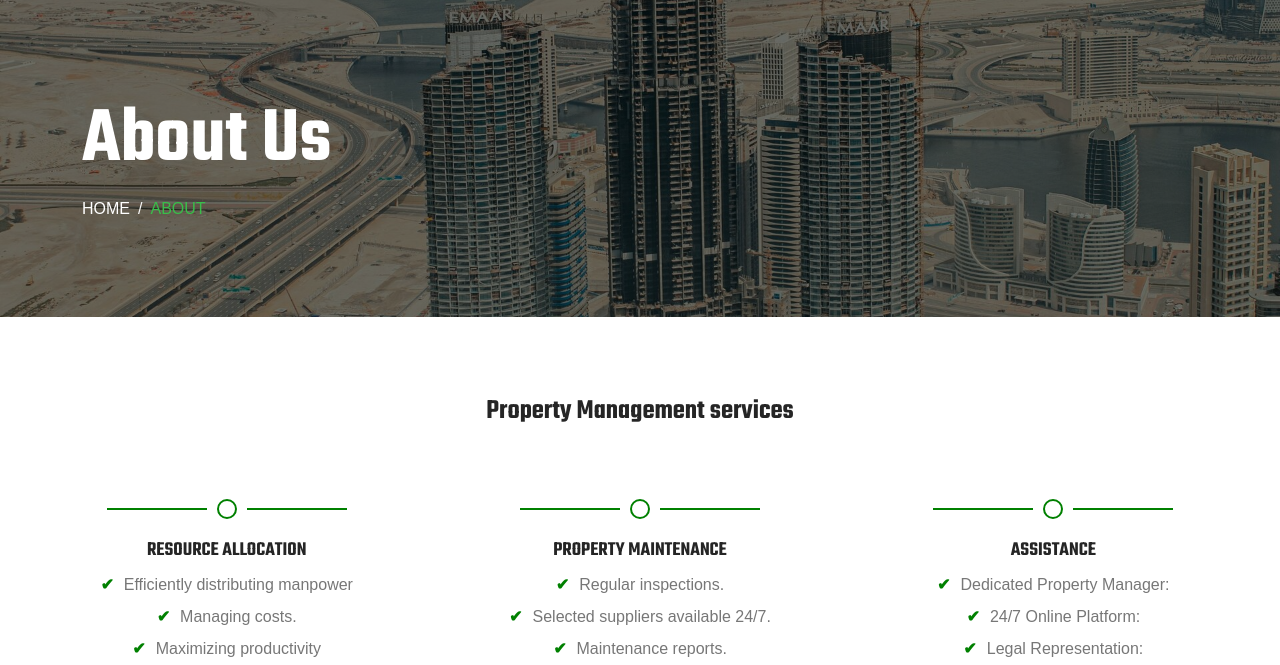
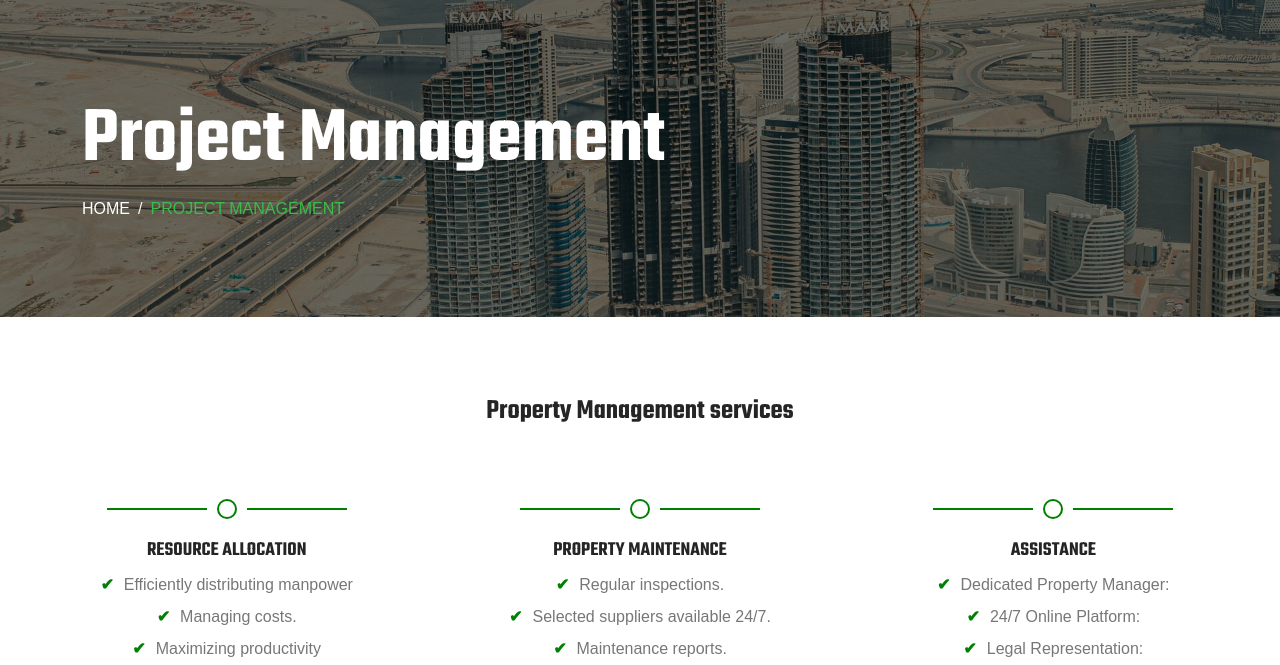
Before and after one commit to KVRL17/HD-website, a plain HTML site: page project.html in a window 1280 px wide. Shown: the part 135-800 px from the top of the page. Drawn offline with nearby package versions, Linux system fonts and the light colour scheme.

Commit message:
first commit

```diff
--- a/project.html
+++ b/project.html
@@ -397,11 +397,11 @@
     <!-- Page Header Start -->
     <div class="container-fluid page-header py-5 mb-5 wow fadeIn" data-wow-delay="0.1s">
         <div class="container py-5">
-            <h1 class="display-1 text-white animated slideInDown">About Us</h1>
+            <h1 class="display-1 text-white animated slideInDown">Project Management</h1>
             <nav aria-label="breadcrumb animated slideInDown">
                 <ol class="breadcrumb text-uppercase mb-0">
                     <li class="breadcrumb-item"><a class="text-white" href="#">Home</a></li>
-                    <li class="breadcrumb-item text-secondary active" aria-current="page">About</li>
+                    <li class="breadcrumb-item text-secondary active" aria-current="page">project management</li>
                 </ol>
             </nav>
         </div>
```
